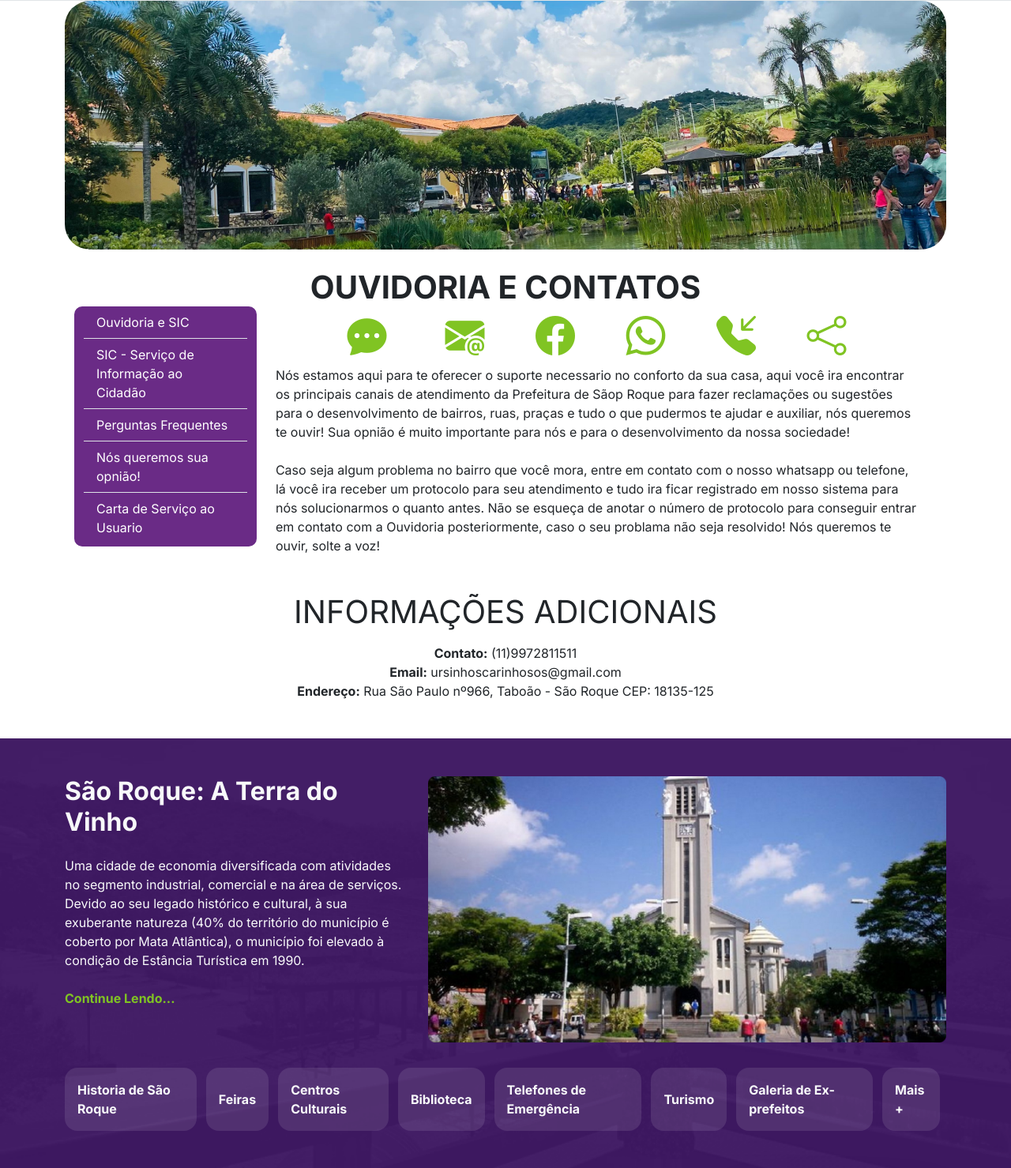
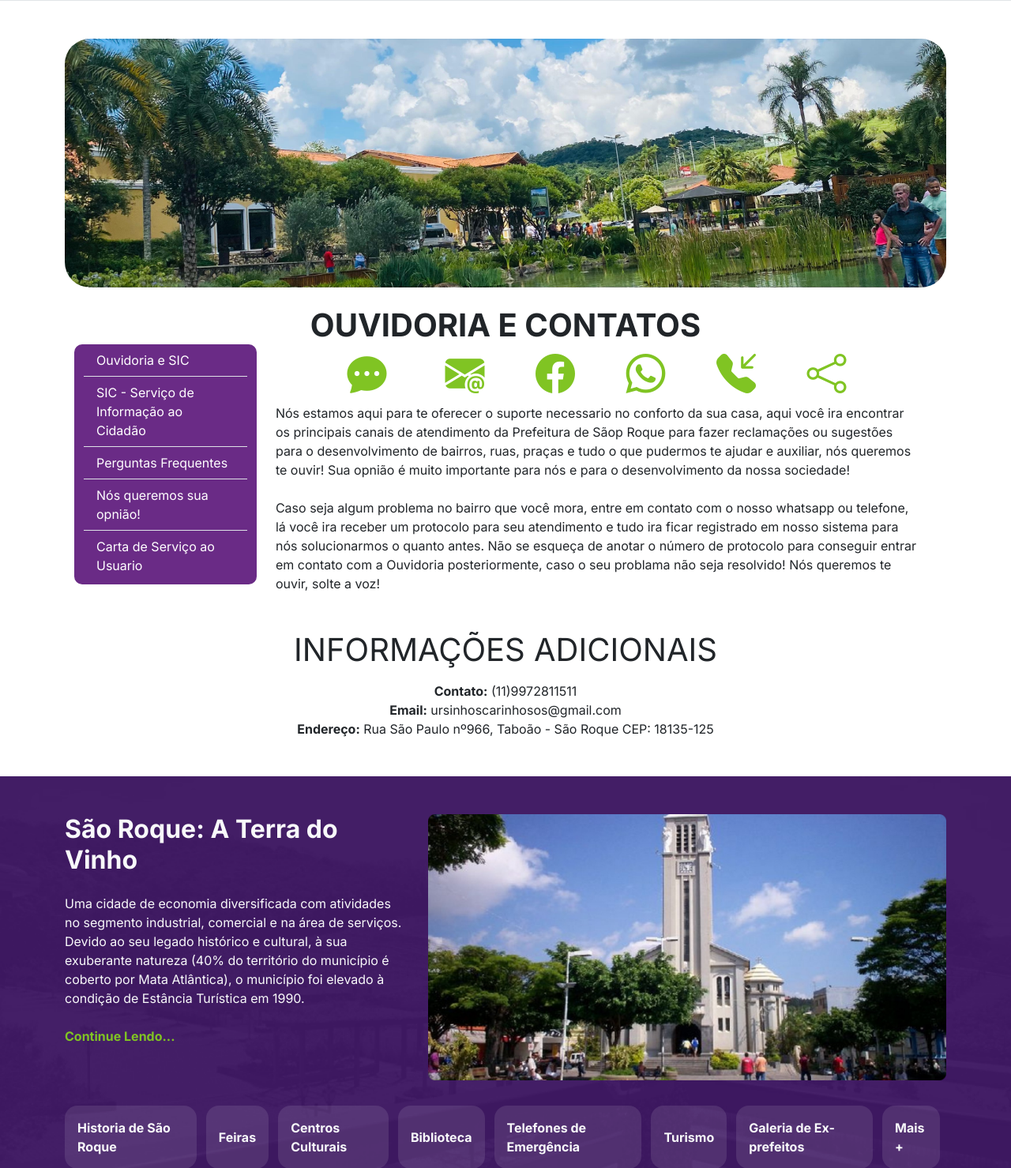
Before and after one commit to LucasCGentile/projeto-portal, a PHP site: page /pages/contato/contato.php in a window 1280 px wide. Shown: the part 91-1570 px from the top of the page at 79% size. Run offline with PHP 8.4, Linux system fonts and the light colour scheme.

Commit message:
add margin

```diff
--- a/pages/contato/contato.php
+++ b/pages/contato/contato.php
@@ -8,20 +8,16 @@ include '../../includes/head/head.php'
 
 <body>
     <?php
-  include '../../includes/header/header.php'
-  ?>
-    <div class="container">
-
-
+    include '../../includes/header/header.php'
+    ?>
+    <div class="container mt-5 mb-5">
         <img src="assets/goes.jpg" class="img-fluid rounded-5 mb-4"
             alt="foto do céu em uma atração turistica em são roque, com pessoas no canto direito e a vinicola goes a esquerda">
-
-
         <h1 class="container text-center">
             <strong>OUVIDORIA E CONTATOS</strong>
         </h1>
 
-        <div class="ouvidoria container mb-5">
+        <div class="ouvidoria container">
             <div class="ouv-miolo">
 
                 <div class=" tabelaouv container" style="width: 18rem; height: 19rem">
@@ -74,7 +70,7 @@ include '../../includes/head/head.php'
 
             </div>
 
-            <h1 class="text-center mt-5 mb-3">
+            <h1 class="text-center mt-5 mb-3 ">
                 INFORMAÇÕES ADICIONAIS
             </h1>
 
@@ -94,8 +90,8 @@ include '../../includes/head/head.php'
     </div>
 
     <?php
-  include '../../includes/footer/footer.php'
-  ?>
+    include '../../includes/footer/footer.php'
+    ?>
 </body>
 
 </html>
```
